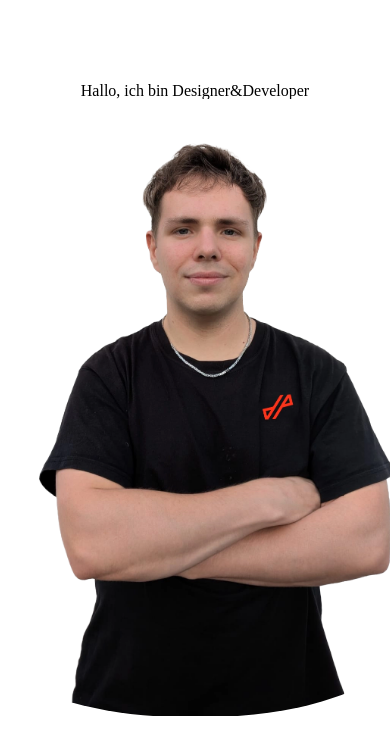
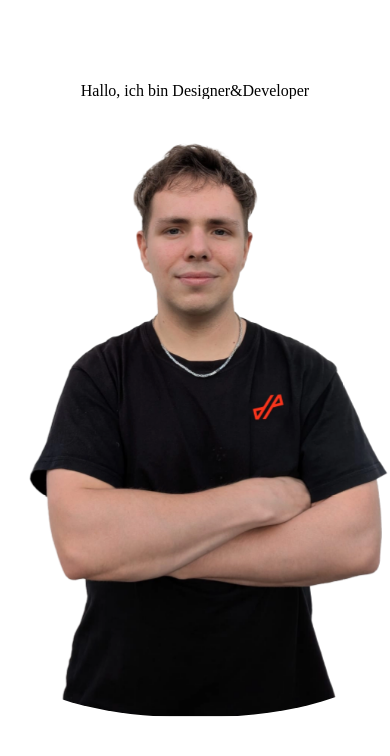
Before and after one commit to aza486/portfolio-site, a React (Vite) app: page / in a window 390 px wide. Shown: the top 756 px of the page. Built offline with nearby package versions, Linux system fonts and the light colour scheme; the HTML template or start-up script is replaced by a standard one.

Commit message:
mobile profile postion adjustment

```diff
--- a/src/components/mobile/HomeViewMobile.css
+++ b/src/components/mobile/HomeViewMobile.css
@@ -60,7 +60,7 @@
     height: 100%;
 
     object-fit: cover;
-    object-position: 70% top;
+    object-position: 80% top;
 
     user-select: none;
     -webkit-user-select: none;
```
